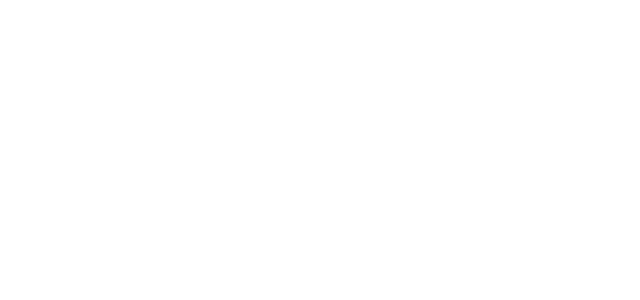
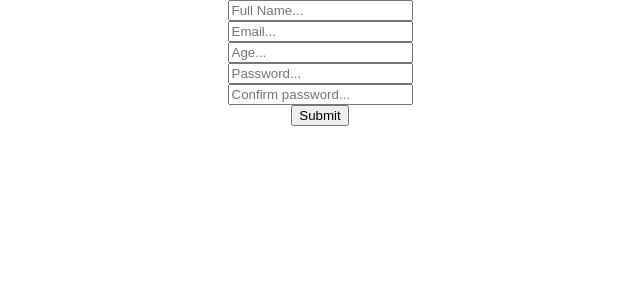
Before and after one commit to cipriancozma/practice-hooks, a React (Create React App) app: page / in a window 1280 px wide. Shown: the top 300 px of the page, without its empty margins (320-960 px from the left). Built offline with nearby package versions, Linux system fonts and the light colour scheme.

Commit message:
added react hook form and yup for validation on the form

```diff
--- a/package.json
+++ b/package.json
@@ -3,6 +3,7 @@
   "version": "0.1.0",
   "private": true,
   "dependencies": {
+    "@hookform/resolvers": "^2.9.7",
     "@tanstack/react-query": "^4.1.3",
     "@testing-library/jest-dom": "^5.16.4",
     "@testing-library/react": "^13.1.1",
@@ -10,9 +11,11 @@
     "axios": "^0.27.2",
     "react": "^18.1.0",
     "react-dom": "^18.1.0",
+    "react-hook-form": "^7.34.2",
     "react-router-dom": "^6.3.0",
     "react-scripts": "5.0.1",
-    "web-vitals": "^2.1.4"
+    "web-vitals": "^2.1.4",
+    "yup": "^0.32.11"
   },
   "scripts": {
     "start": "react-scripts start",
--- a/src/App.js
+++ b/src/App.js
@@ -1,8 +1,9 @@
 import "./App.css";
+import { Form } from "./forms/Form";
 // import FetchingDataWithReactQuery from "./FetchingDataWithReactQuery";
 // import MainPage from "./context/MainPage";
 import EffectTutorial from "./hooks/EffectTutorial";
-import JSInterview from "./js-concepts/JSInterview";
+// import JSInterview from "./js-concepts/JSInterview";
 // import InterviewQ from './InterviewQ';
 // import Promises from './Promises';
 // import ReducerTutorial from './ReducerTutorial';
@@ -26,6 +27,7 @@
         <FetchingDataWithReactQuery />
       </QueryClientProvider> */}
       {/* <JSInterview /> */}
+      <Form />
       {/* <MainPage /> */}
       {/* <Promises /> */}
       {/* <InterviewQ /> */}
--- /dev/null
+++ b/src/forms/Form.jsx
@@ -0,0 +1,65 @@
+import { useForm } from "react-hook-form";
+import { yupResolver } from "@hookform/resolvers/yup";
+import * as yup from "yup";
+
+export const Form = () => {
+  // yup is used for validation the form
+  const schema = yup.object().shape({
+    fullName: yup.string().required(),
+    email: yup.string().email().required(),
+    age: yup.number().positive().min(18).required(),
+    password: yup.string().min(6).max(10).required(),
+    confirmPassword: yup
+      .string()
+      .oneOf([yup.ref("password"), null])
+      .required(),
+  });
+
+  const {
+    register,
+    handleSubmit,
+    formState: { errors },
+  } = useForm({
+    resolver: yupResolver(schema),
+  });
+
+  const onSubmit = (data) => {
+    console.log(data);
+  };
+  return (
+    <form
+      style={{ display: "flex", flexDirection: "column", alignItems: "center" }}
+      onSubmit={handleSubmit(onSubmit)}
+    >
+      <input
+        type={"text"}
+        placeholder="Full Name..."
+        {...register("fullName")}
+      />
+      {errors.fullName?.message && <p>{errors.fullName?.message}</p>}
+      <input type={"text"} placeholder="Email..." {...register("email")} />
+      {errors.email?.message && <p>{errors.email?.message}</p>}
+
+      <input type={"number"} placeholder="Age..." {...register("age")} />
+      {errors.age?.message && <p>{errors.age?.message}</p>}
+
+      <input
+        type={"password"}
+        placeholder="Password..."
+        {...register("password")}
+      />
+      {errors.password?.message && <p>{errors.password?.message}</p>}
+
+      <input
+        type={"password"}
+        placeholder="Confirm password..."
+        {...register("confirmPassword")}
+      />
+      {errors.confirmPassword?.message && (
+        <p>{errors.confirmPassword?.message}</p>
+      )}
+
+      <input type={"submit"} />
+    </form>
+  );
+};
```
Also changed, not shown: 1 other file (tests, documents, lock files or other folders).
